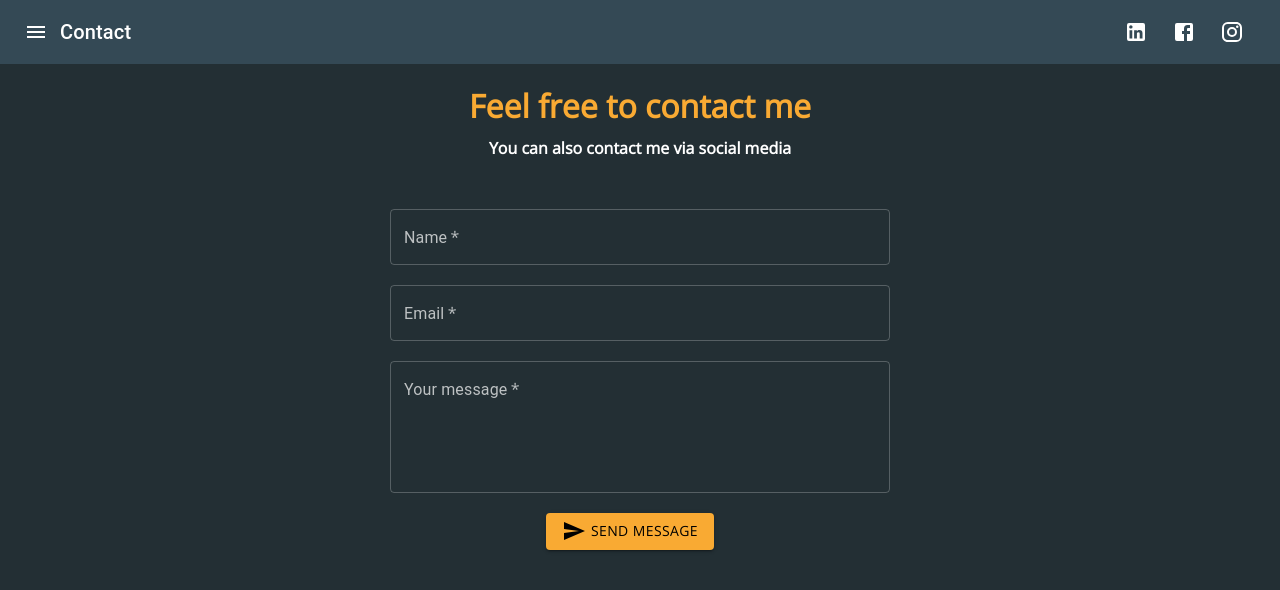
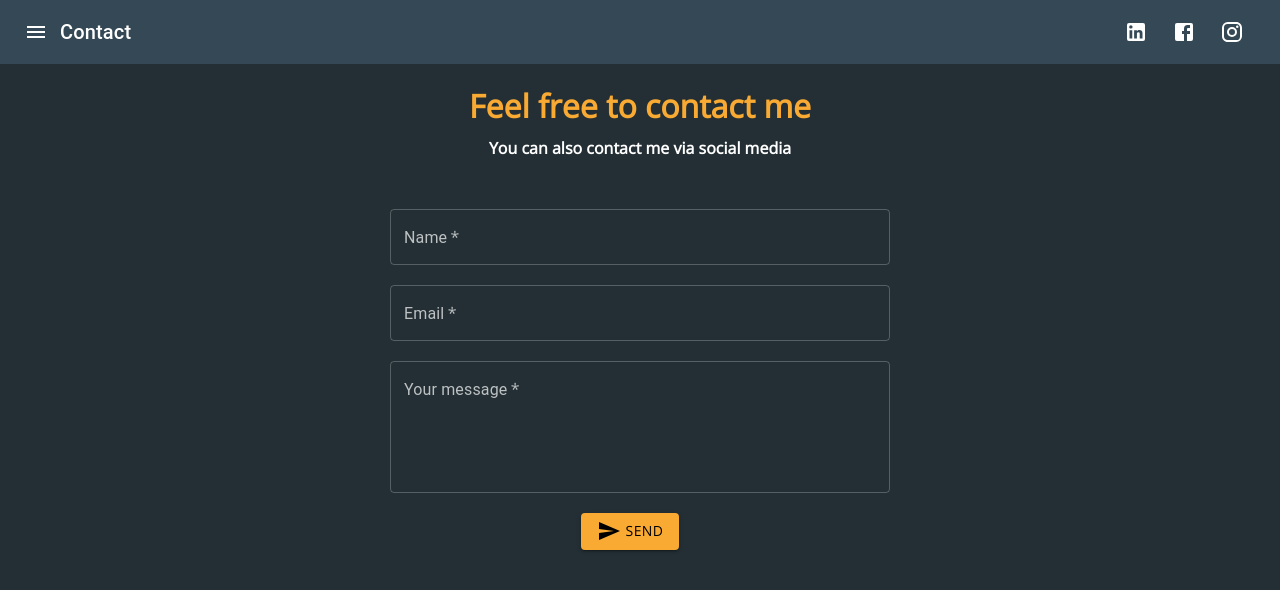
Before and after one commit to Hardik5862/my-portfolio-2, a React (Create React App) app: page /contact in a window 1280 px wide. Shown: the top 590 px of the page. Built offline with nearby package versions, Linux system fonts and the light colour scheme.

Commit message:
fix form error

```diff
--- a/src/components/Contact/Contact.jsx
+++ b/src/components/Contact/Contact.jsx
@@ -1,5 +1,3 @@
-import { useState } from "react";
-
 import TextField from "@material-ui/core/TextField";
 import Button from "@material-ui/core/Button";
 import SendIcon from "@material-ui/icons/Send";
@@ -8,12 +6,6 @@ import { useStyles } from "./Contact.styles";
 
 const Contact = () => {
   const classes = useStyles();
-  const [isProcessing, setIsProcessing] = useState(false);
-
-  const handleClick = (event) => {
-    event.preventDefault();
-    setIsProcessing(true);
-  };
 
   return (
     <div className={classes.root}>
@@ -23,7 +15,7 @@ const Contact = () => {
         className={classes.form}
         autoComplete="off"
         name="contactForm1"
-        action="POST"
+        method="post"
         data-netlify="true"
       >
         <input type="hidden" name="form-name" value="contactForm1" />
@@ -61,15 +53,9 @@ const Contact = () => {
           <div data-netlify-recaptcha="true"></div>
         </div>
         <div className={classes.submit}>
-          <Button
-            type="submit"
-            variant="contained"
-            color="secondary"
-            disabled={isProcessing}
-            onClick={handleClick}
-          >
+          <Button type="submit" variant="contained" color="secondary">
             <SendIcon style={{ marginRight: "5px" }} />
-            {isProcessing ? "PROCESSING..." : "SEND MESSAGE"}
+            SEND
           </Button>
         </div>
       </form>
```
